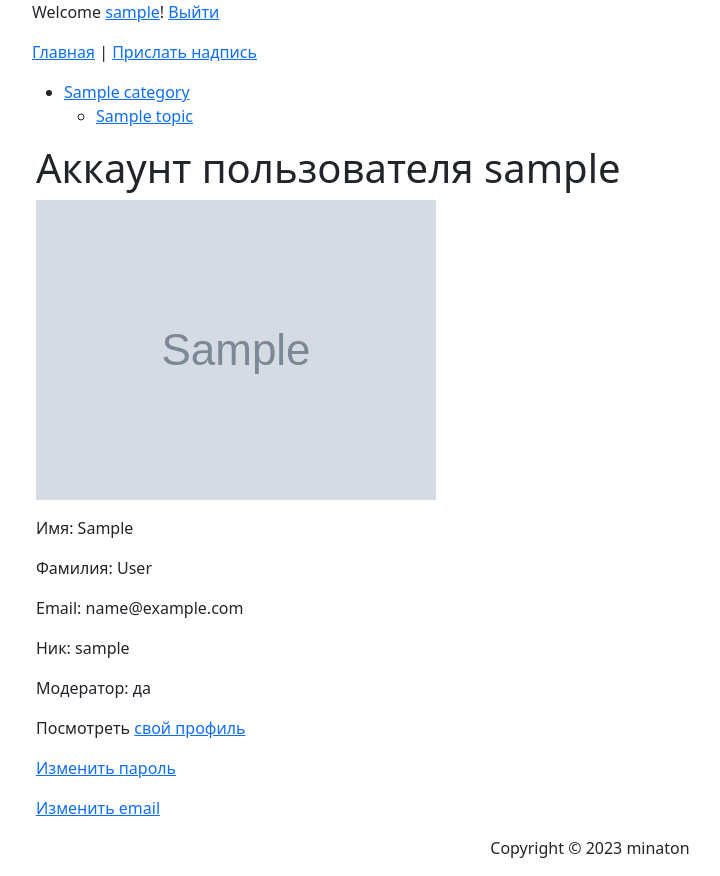
After one commit to minaton-ru/django-catalog-votes, a Django app: page /accounts/user/ in a window 1280 px wide. The commit adds this page. Shown: the whole page, without its empty margins (50-770 px from the left). Run offline with Django 4.2, Linux system fonts and the light colour scheme; a user stored in the database is signed in; tables that the repository leaves empty hold one stand-in row (values such as "Sample post"); grey boxes marked "Sample" are stand-in pictures.

Commit message:
user account view

```diff
--- a/config/settings.py
+++ b/config/settings.py
@@ -116,7 +116,7 @@ MEDIA_URL = '/media/'
 MEDIA_ROOT = os.path.join(BASE_DIR, 'media/')
 
 # LOGIN_URL = "/login/"
-LOGIN_REDIRECT_URL = "/"
+LOGIN_REDIRECT_URL = "/accounts/user/"
 ACCOUNT_AUTHENTICATION_METHOD = "email"
 ACCOUNT_AUTHENTICATED_LOGIN_REDIRECTS = False
 ACCOUNT_EMAIL_REQUIRED = True
--- a/templates/base.html
+++ b/templates/base.html
@@ -13,7 +13,7 @@
 
 <header class="container">
   {% if user.is_authenticated %}
-  <p>Welcome {{ user.username }}! <a href="{% url 'account_logout' %}">Выйти</a></p>
+  <p>Welcome <a href="{% url 'user_account' %}">{{ user.username }}</a>! <a href="{% url 'account_logout' %}">Выйти</a></p>
   {% else %}
   <a href="{% url 'account_login' %}">Логин</a>
   {% endif %}
--- a/users/templates/account/login.html
+++ b/users/templates/account/login.html
@@ -12,7 +12,7 @@
 {% get_providers as socialaccount_providers %}
 
 {% if socialaccount_providers %}
-<p>{% blocktrans with site.name as site_name %}2222222222222Please sign in with one
+<p>{% blocktrans with site.name as site_name %}Please sign in with one
 of your existing third party accounts. Or, <a href="{{ signup_url }}">sign up</a>
 for a {{ site_name }} account and sign in below:{% endblocktrans %}</p>
 
--- /dev/null
+++ b/users/templates/users/account.html
@@ -0,0 +1,19 @@
+{% extends "base.html" %}
+
+{% block title %}Аккаунт пользователя {{ profile.user.username }} - {{ block.super }} {% endblock %}
+{% block content %}
+<h1>Аккаунт пользователя {{ profile.user.username }}</h1>
+<p><img src="{{ profile.avatar.url }}" alt="{{ profile.user.username }}"></p>
+<p>Имя: {{ user.first_name|default:"-" }}</p>
+<p>Фамилия: {{ user.last_name|default:"-" }}</p>
+<p>Email: {{ user.email }}</p>
+<p>Ник: {{ user.username }}</p>
+{% if moderator %}
+    <p>Модератор: да</p>
+{% else %}
+    <p>Модератор: нет</p>
+{% endif %}
+<p>Посмотреть <a href="{% url 'user_profile' profile.id %}">свой профиль</a></p>
+<p><a href="{% url 'account_change_password' %}">Изменить пароль</a></p>
+<p><a href="{% url 'account_email' %}">Изменить email</a></p>
+{% endblock %}
--- a/users/templates/users/profile.html
+++ b/users/templates/users/profile.html
@@ -3,6 +3,7 @@
 {% block title %}Профиль пользователя {{ profile.user.username }} - {{ block.super }} {% endblock %}
 {% block content %}
 <h1>Профиль пользователя {{ profile.user.username }}</h1>
+<p><img src="{{ profile.avatar.url }}" alt="{{ profile.user.username }}"></p>
 {% if moderator %}
     <p>Модератор: да</p>
 {% else %}
--- a/users/urls.py
+++ b/users/urls.py
@@ -3,4 +3,5 @@ from . import views
 
 urlpatterns = [
     path('profile/<int:pk>', views.user_profile, name='user_profile'),
+    path('accounts/user/', views.user_account, name='user_account'),
 ]
--- a/users/views.py
+++ b/users/views.py
@@ -1,9 +1,13 @@
 from django.shortcuts import render, get_object_or_404
+from django.contrib.auth.decorators import login_required
 from .models import Profile
 from catalog.models import Post
 
 
 def user_profile(request, pk):
+    '''
+    Отображает публичный профиль пользователя и его присланные работы.
+    '''
     profile = get_object_or_404(Profile, pk=pk)
     # Если у пользователя есть права на изменение постов
     moderator = profile.user.has_perm('catalog.change_post')
@@ -11,3 +15,12 @@ def user_profile(request, pk):
     context = {'profile': profile, 'user_posts': user_posts,
                'moderator': moderator}
     return render(request, "users/profile.html", context)
+
+
+@login_required
+def user_account(request):
+    user = request.user
+    profile = get_object_or_404(Profile, user=user)
+    moderator = user.has_perm('catalog.change_post')
+    context = {'user': user, 'profile': profile, 'moderator': moderator}
+    return render(request, "users/account.html", context)
```
